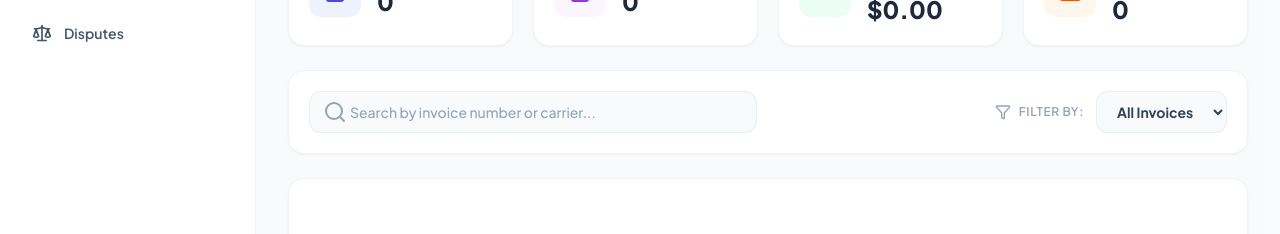
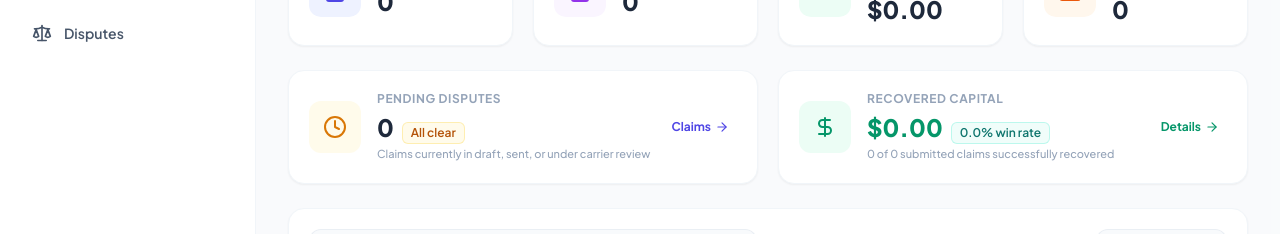
Before and after one commit to mubashir-riaz/InvoiceGuard-ai, a React (Vite) app in the folder frontend/: page / in a window 1280 px wide. Shown: the part 240-474 px from the top of the page. Built offline with nearby package versions, Linux system fonts and the light colour scheme; no server answers.

Commit message:
feat(frontend): add pending disputes widget and awaiting follow-up alert banner to dashboard

```diff
--- a/frontend/src/pages/Dashboard.tsx
+++ b/frontend/src/pages/Dashboard.tsx
@@ -6,6 +6,7 @@ import {
   useProcessInvoice,
   useAuditInvoice,
   useDeleteInvoice,
+  useDisputeAnalytics,
 } from "../hooks/useApi";
 import DataTable from "../components/DataTable";
 import StatusBadge from "../components/StatusBadge";
@@ -23,12 +24,16 @@ import {
   FileCheck,
   RefreshCw,
   Trash2,
-  X
+  X,
+  ArrowRight,
+  Clock,
+  DollarSign
 } from "lucide-react";
 
 const Dashboard = () => {
   const { data: invoices, isLoading, refetch } = useInvoices();
   const { data: clients } = useClients();
+  const disputeAnalytics = useDisputeAnalytics();
   const navigate = useNavigate();
   const process = useProcessInvoice();
   const audit = useAuditInvoice();
@@ -198,6 +203,32 @@ const Dashboard = () => {
         </button>
       </div>
 
+      {/* Awaiting Follow-up Alert Banner */}
+      {disputeAnalytics.pendingFollowupsCount > 0 && (
+        <div className="bg-amber-50/90 border border-amber-200 rounded-2xl p-4 sm:p-5 flex flex-col sm:flex-row sm:items-center justify-between gap-4 shadow-sm animate-fade-in">
+          <div className="flex items-center gap-3.5">
+            <div className="p-2.5 rounded-xl bg-amber-100 text-amber-700 flex-shrink-0">
+              <AlertTriangle className="w-5 h-5" />
+            </div>
+            <div>
+              <h4 className="text-sm font-extrabold text-amber-900">
+                Awaiting Carrier Follow-up ({disputeAnalytics.pendingFollowupsCount} claim{disputeAnalytics.pendingFollowupsCount === 1 ? "" : "s"})
+              </h4>
+              <p className="text-xs text-amber-700 font-medium mt-0.5">
+                Target carrier response deadline reached. Review and follow up or escalate these claims in Claims Center.
+              </p>
+            </div>
+          </div>
+          <button
+            onClick={() => navigate("/disputes")}
+            className="px-4 py-2 bg-amber-600 hover:bg-amber-700 text-white font-bold text-xs rounded-xl shadow-sm transition-all flex items-center gap-1.5 self-start sm:self-auto flex-shrink-0"
+          >
+            <span>Review Claims</span>
+            <ArrowRight className="w-3.5 h-3.5" />
+          </button>
+        </div>
+      )}
+
       {/* KPI Cards Grid */}
       <div className="grid grid-cols-1 sm:grid-cols-2 lg:grid-cols-4 gap-5">
 
@@ -243,6 +274,69 @@ const Dashboard = () => {
             <span className="text-xs font-bold text-slate-400 uppercase tracking-wider block">Disputes Lodged</span>
             <span className="text-2xl font-extrabold text-slate-800 mt-1 block">{stats.disputedCount}</span>
           </div>
+        </div>
+      </div>
+
+      {/* Dispute Recovery & Lifecycle Widgets */}
+      <div className="grid grid-cols-1 md:grid-cols-2 gap-5">
+        {/* Pending Disputes Widget */}
+        <div className="bg-white p-5 rounded-2xl border border-slate-100 shadow-sm flex items-center justify-between hover:shadow-md transition-all">
+          <div className="flex items-center gap-4">
+            <div className="p-3.5 rounded-xl bg-amber-50 text-amber-600">
+              <Clock className="w-6 h-6" />
+            </div>
+            <div>
+              <span className="text-xs font-bold text-slate-400 uppercase tracking-wider block">Pending Disputes</span>
+              <div className="flex items-baseline gap-2 mt-1">
+                <span className="text-2xl font-extrabold text-slate-800">{disputeAnalytics.pendingCount}</span>
+                <span className="text-xs font-semibold text-amber-700 bg-amber-50 px-2 py-0.5 rounded-md border border-amber-200/60">
+                  {disputeAnalytics.pendingCount > 0 ? `Oldest: ${disputeAnalytics.oldestPendingDays} days` : "All clear"}
+                </span>
+              </div>
+              <span className="text-[11px] text-slate-400 font-medium block mt-0.5">
+                Claims currently in draft, sent, or under carrier review
+              </span>
+            </div>
+          </div>
+
+          <button
+            onClick={() => navigate("/disputes")}
+            className="hidden sm:flex items-center gap-1 text-xs font-bold text-indigo-600 hover:text-indigo-800 hover:underline p-2"
+          >
+            <span>Claims</span>
+            <ArrowRight className="w-3.5 h-3.5" />
+          </button>
+        </div>
+
+        {/* Analytics Hook-in: Recovered Revenue & Win Rate */}
+        <div className="bg-white p-5 rounded-2xl border border-slate-100 shadow-sm flex items-center justify-between hover:shadow-md transition-all">
+          <div className="flex items-center gap-4">
+            <div className="p-3.5 rounded-xl bg-emerald-50 text-emerald-600">
+              <DollarSign className="w-6 h-6" />
+            </div>
+            <div>
+              <span className="text-xs font-bold text-slate-400 uppercase tracking-wider block">Recovered Capital</span>
+              <div className="flex items-baseline gap-2 mt-1">
+                <span className="text-2xl font-extrabold text-emerald-600">
+                  ${disputeAnalytics.totalRecovered.toFixed(2)}
+                </span>
+                <span className="text-xs font-semibold text-teal-700 bg-teal-50 px-2 py-0.5 rounded-md border border-teal-200/60">
+                  {disputeAnalytics.successRate}% win rate
+                </span>
+              </div>
+              <span className="text-[11px] text-slate-400 font-medium block mt-0.5">
+                {disputeAnalytics.totalAccepted} of {disputeAnalytics.totalSent} submitted claims successfully recovered
+              </span>
+            </div>
+          </div>
+
+          <button
+            onClick={() => navigate("/disputes")}
+            className="hidden sm:flex items-center gap-1 text-xs font-bold text-emerald-600 hover:text-emerald-800 hover:underline p-2"
+          >
+            <span>Details</span>
+            <ArrowRight className="w-3.5 h-3.5" />
+          </button>
         </div>
       </div>
 
```
